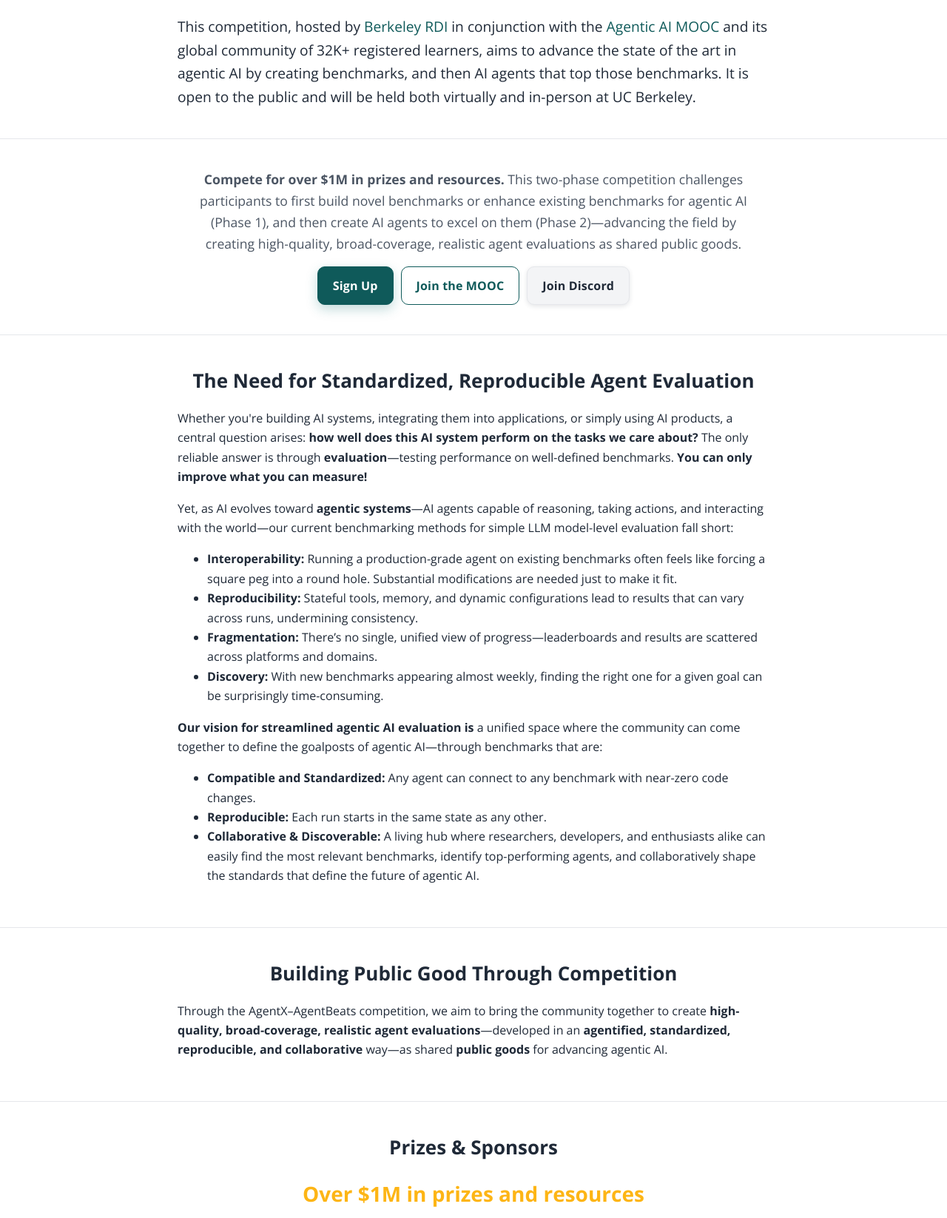
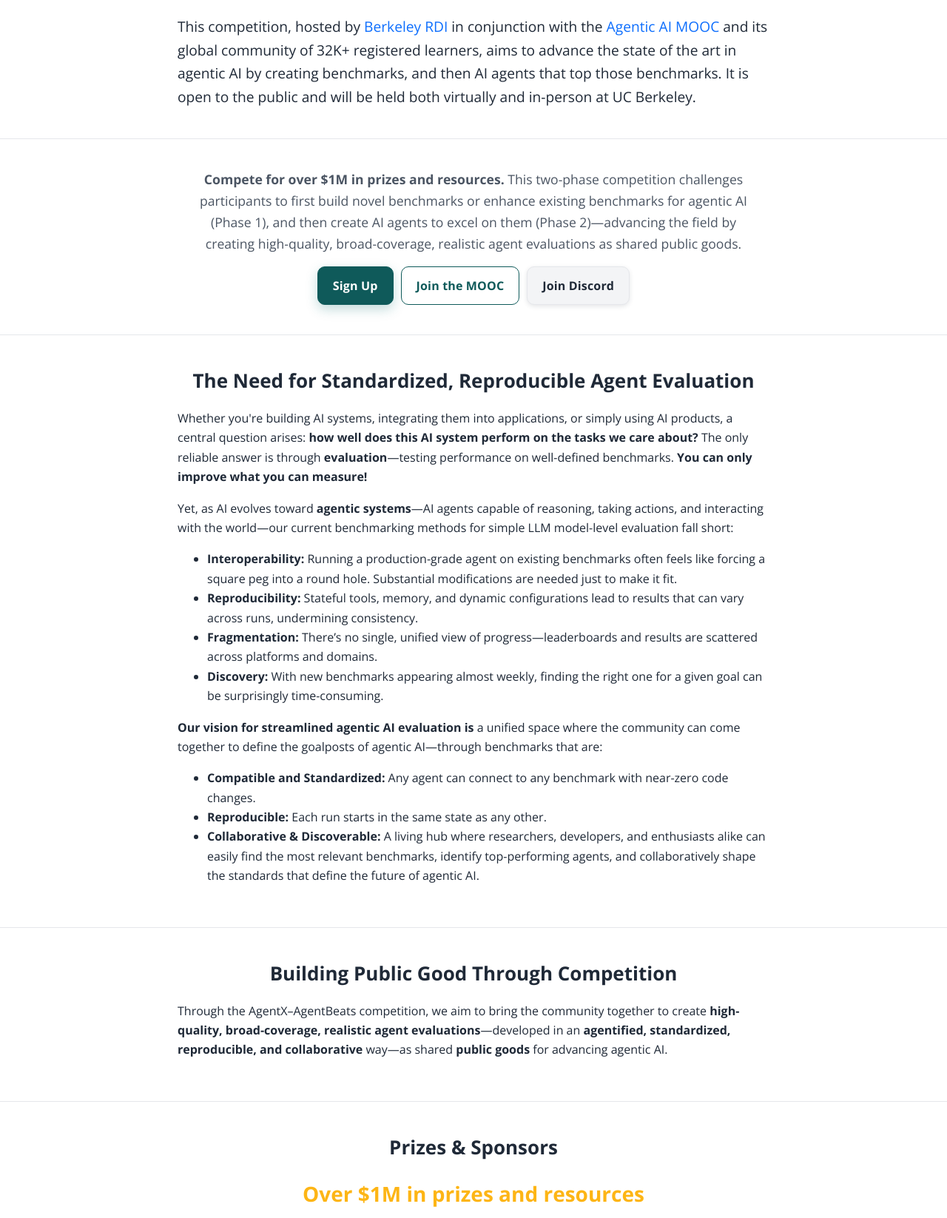
Before and after one commit to rdi-berkeley/rdi-berkeley.github.io, a Jekyll site: the page agentx-agentbeats.html, which Jekyll copies as it is, in a window 1280 px wide. Shown: the part 980-2626 px from the top of the page at 74% size. Built offline with Jekyll 4.4.1, drawn with Linux system fonts in a browser that asks for light colours; grey boxes are pictures that could not be loaded.

Commit message:
Make agentx-agenbeats links brighter blue

```diff
--- a/agentx-agentbeats.html
+++ b/agentx-agentbeats.html
@@ -20,6 +20,7 @@
       --line: #e5e7eb;         /* slate 200 */
       --accent: #157878;       /* course header teal */
       --accent-ink: #0f5a5a;   /* darker teal for text accents */
+      --link: #0d6efd;         /* brighter blue for anchors */
       --maxw: 800px;           /* matches course vibe */
       --rhythm: 56px;          /* section spacing (course uses 56px divs) */
     }
@@ -27,7 +28,9 @@
       margin: 0; padding: 0; background: var(--bg); color: var(--ink);
       font: 16px/1.65 "Open Sans", -apple-system, BlinkMacSystemFont, "Segoe UI", Roboto, Helvetica, Arial, sans-serif;
     }
-    a { color: var(--accent-ink); text-decoration: none; }
+    a { color: var(--link); text-decoration: none; }
+    a:hover,
+    a:focus-visible { color: #0a58ca; text-decoration: underline; }
     .container { max-width: var(--maxw); margin: 0 auto; padding: 0 18px; }
     .sr-only{ position:absolute; width:1px; height:1px; padding:0; margin:-1px; overflow:hidden; clip:rect(0,0,0,0); border:0; }
 
```
